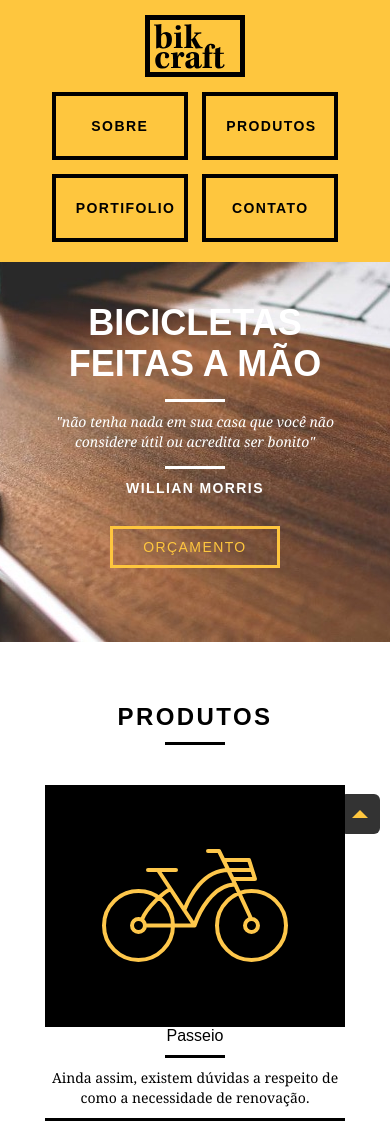
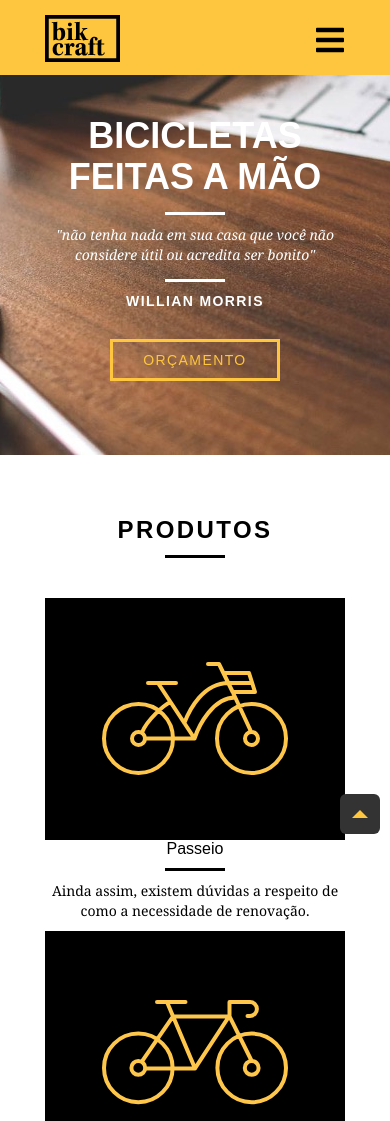
Before and after one commit to LeonardoCalazans/Bikcraft, a PHP site: page / in a window 390 px wide. Shown: the top 1121 px of the page. Run offline with PHP 8.4, Linux system fonts and the light colour scheme; some libraries are stand-ins or nearby versions.

Commit message:
button hambuguer menu mobile

```diff
--- a/contato.html
+++ b/contato.html
@@ -12,6 +12,8 @@
 	<link rel="stylesheet" href="css/style.css">
 	<link rel="stylesheet" href="css/contato.css">
 	<link rel="stylesheet" href="css/responsivo.css">
+	<link rel="stylesheet" href="https://use.fontawesome.com/releases/v5.2.0/css/all.css"
+		integrity="sha384-hWVjflwFxL6sNzntih27bfxkr27PmbbK/iSvJ+a4+0owXq79v+lsFkW54bOGbiDQ" crossorigin="anonymous">
 	<script>document.documentElement.classList.add("js");</script>
 </head>
 
@@ -22,6 +24,8 @@
 			<a href="index.html" class="grid-4">
 				<img src="img/bikcraft.svg" alt="Bikcraft">
 			</a>
+			<button style="display: none;" class="header_btnMenu"> <i class="fas fa-bars fa-2x"></i> <span
+					class="sr-only">Menu</span></button>
 			<nav class="grid-12 header_nav">
 				<ul>
 					<li><a href="sobre.html">Sobre</a></li>
--- a/css/responsivo.css
+++ b/css/responsivo.css
@@ -54,9 +54,27 @@
     position: relative;
     padding-bottom: 0px;
   }
+  .header_btnMenu {
+    width: 73%;
+    display: block;
+    margin: 0;
+    float: right;
+    padding-left: 190px;
+    background: transparent;
+    border: none;
+    height: 50px;
+  }
+  .header_btnMenu:focus {
+    box-shadow: 0 0 0 0;
+    border: 0 none;
+    outline: 0;
+  }
+  .header img {
+    width: 25%;
 
-  .header img {
-    margin: 0 auto 10px auto;
+    display: block;
+    float: left;
+    margin: 0;
   }
 
   .header_nav {
--- a/css/style.css
+++ b/css/style.css
@@ -1,4 +1,7 @@
 /* Estilos gerais */
+html {
+  scroll-behavior: smooth;
+}
 body {
   font-family: Arial, Helvetica, sans-serif;
 }
@@ -22,7 +25,16 @@ img {
   display: block;
   max-width: 100%;
 }
-
+.header_btnMenu {
+  display: none;
+}
+.header__btnMenu {
+  float: right;
+  margin: 1.5em;
+  background: transparent;
+  border: none;
+  font-size: 14px;
+}
 .btn {
   border: 3px solid #fec63e;
   padding: 10px 30px;
@@ -395,6 +407,7 @@ img {
   -webkit-border-radius: 6px;
   -moz-border-radius: 6px;
   border-radius: 6px;
+  z-index: 10;
 }
 #irtopo span {
   content: "▲";
@@ -475,3 +488,7 @@ img {
   transform: none;
   transition: opacity 800ms, transform 800ms;
 }
+
+.js .header_nav {
+  transition: max-height 1s;
+}
--- a/index.html
+++ b/index.html
@@ -10,6 +10,8 @@
     <link rel="stylesheet" href="css/grid.css">
     <link rel="stylesheet" href="css/style.css">
     <link rel="stylesheet" href="css/responsivo.css">
+    <link rel="stylesheet" href="https://use.fontawesome.com/releases/v5.2.0/css/all.css"
+        integrity="sha384-hWVjflwFxL6sNzntih27bfxkr27PmbbK/iSvJ+a4+0owXq79v+lsFkW54bOGbiDQ" crossorigin="anonymous">
     <script>document.documentElement.classList.add("js");</script>
     <!-- class aplicada no html para caso ocorra um erro JS não suma com os dados da pagina -->
 
@@ -21,6 +23,9 @@
             <a href="index.html" class="grid-4">
                 <img src="img/bikcraft.svg" alt="Bickcraft">
             </a>
+            <button style="display: none;" class="header_btnMenu"> <i class="fas fa-bars fa-2x"></i> <span
+                    class="sr-only">Menu</span></button>
+
             <nav class="grid-12 header_nav">
                 <ul>
                     <li><a href="sobre.html">Sobre</a></li>
--- a/js/irtopo.js
+++ b/js/irtopo.js
@@ -1,21 +1,24 @@
-const backTop = document.getElementById('#irtopo');
+document.addEventListener("DOMContentLoaded", function () {
+    const backTop = document.getElementById('#irtopo');
+    document.getElementById(backTop).addEventListener("click", window.top);
+});
 
-$(document).ready(function () {
-    console.log("ready");
-    backTop.style.display = "none";
+// $(document).ready(function () {
+//     console.log("ready");
+//     backTop.style.display = "none";
 
-    $("body").scroll(function () {
-        if ($(this).scrollTop() == 0) {
-            backTop.style.display = "none";
-        } else {
-            backTop.style.display = "block";
-        }
-    });
+//     $("body").scroll(function () {
+//         if ($(this).scrollTop() == 0) {
+//             backTop.style.display = "none";
+//         } else {
+//             backTop.style.display = "block";
+//         }
+//     });
 
-    $(document).ready(function () {
-        $(backTop).click(function () {
-            $('html, body').animate({ scrollTop: 0 }, 800);
-            return false;
-        });
-    })
-})
+//     $(document).ready(function () {
+//         $(backTop).click(function () {
+//             $('html, body').animate({ scrollTop: 0 }, 800);
+//             return false;
+//         });
+//     })
+// })
--- a/js/script.js
+++ b/js/script.js
@@ -27,3 +27,86 @@ if (window.SimpleForm) {
 		sucesso: "<div id='form-sucesso'><h2>Formulário enviado com sucesso</h2><p>Em breve eu entro em contato com você.</p></div>", // mensagem de sucesso
 	});
 }
+// BTN menu amburguer mobile
+function Menu(config) {
+	this.nav = (typeof config.container === 'string') ? document.querySelector(config.container) : config.container
+
+	this.btn = (typeof config.toggleBtn === 'string') ? document.querySelector(config.toggleBtn) : config.toggleBtn
+
+	this.maxWidth = config.widthEnabled || false;
+
+	var _opened = false;
+	var _this = this;
+
+	this.btn.removeAttribute('style')
+	//closeMenu()
+
+	if (this.maxWidth) {
+		window.addEventListener('resize', e => {
+			if (window.innerWidth > _this.maxWidth) {
+				_this.nav.removeAttribute('style')
+				_opened = true;
+			} else if (!this.nav.getAttribute('style')) {
+				closeMenu();
+			}
+		})
+
+		if (window.innerWidth <= _this.maxWidth) {
+			closeMenu();
+		}
+	}
+
+	this.btn.addEventListener('click', openOrClose)
+
+	function openOrClose() {
+		if (!_opened) {
+			openMenu()
+		} else {
+			closeMenu()
+		}
+	}
+
+	function openMenu() {
+		var _top = _this.nav.getBoundingClientRect().top + 'px'
+
+		var _style = {
+			maxHeight: 'calc(100vh - ' + _top + ' )',
+			overflow: 'hidden'
+		}
+
+		applyStyleToNav(_style)
+
+		_opened = true;
+	}
+
+	function applyStyleToNav(_style) {
+		Object.keys(_style).forEach(stl => {
+			_this.nav.style[stl] = _style[stl]
+		})
+	}
+
+	function closeMenu() {
+		var _style = {
+			maxHeight: '0px',
+			overflow: 'hidden'
+		}
+
+		applyStyleToNav(_style)
+
+		_opened = false;
+	}
+
+}
+
+(function () {
+	var $body = document.querySelector('body');
+	$body.classList.remove('no-js')
+	$body.classList.add('js')
+
+
+	var menu = new Menu({
+		container: '.header_nav',
+		toggleBtn: '.header_btnMenu',
+		widthEnabled: 787
+	})
+})()
--- a/portfolio.html
+++ b/portfolio.html
@@ -12,6 +12,8 @@
 	<link rel="stylesheet" href="css/style.css">
 	<link rel="stylesheet" href="css/portfolio.css">
 	<link rel="stylesheet" href="css/responsivo.css">
+	<link rel="stylesheet" href="https://use.fontawesome.com/releases/v5.2.0/css/all.css"
+		integrity="sha384-hWVjflwFxL6sNzntih27bfxkr27PmbbK/iSvJ+a4+0owXq79v+lsFkW54bOGbiDQ" crossorigin="anonymous">
 	<script>document.documentElement.classList.add("js");</script>
 </head>
 
@@ -22,6 +24,8 @@
 			<a href="index.html" class="grid-4">
 				<img src="img/bikcraft.svg" alt="Bikcraft">
 			</a>
+			<button style="display: none;" class="header_btnMenu"> <i class="fas fa-bars fa-2x"></i> <span
+					class="sr-only">Menu</span></button>
 			<nav class="grid-12 header_nav">
 				<ul>
 					<li><a href="sobre.html">Sobre</a></li>
--- a/produtos.html
+++ b/produtos.html
@@ -11,6 +11,8 @@
     <link rel="stylesheet" href="css/style.css">
     <link rel="stylesheet" href="css/produtos.css">
     <link rel="stylesheet" href="css/responsivo.css">
+    <link rel="stylesheet" href="https://use.fontawesome.com/releases/v5.2.0/css/all.css"
+        integrity="sha384-hWVjflwFxL6sNzntih27bfxkr27PmbbK/iSvJ+a4+0owXq79v+lsFkW54bOGbiDQ" crossorigin="anonymous">
     <script>document.documentElement.classList.add("js");</script>
 </head>
 
@@ -20,6 +22,8 @@
             <a href="index.html" class="grid-4">
                 <img src="img/bikcraft.svg" alt="Bickcraft">
             </a>
+            <button style="display: none;" class="header_btnMenu"> <i class="fas fa-bars fa-2x"></i> <span
+                    class="sr-only">Menu</span></button>
             <nav class="grid-12 header_nav">
                 <ul>
                     <li><a href="sobre.html">Sobre</a></li>
--- a/sobre.html
+++ b/sobre.html
@@ -11,6 +11,8 @@
     <link rel="stylesheet" href="css/style.css">
     <link rel="stylesheet" href="css/sobre.css">
     <link rel="stylesheet" href="css/responsivo.css">
+    <link rel="stylesheet" href="https://use.fontawesome.com/releases/v5.2.0/css/all.css"
+        integrity="sha384-hWVjflwFxL6sNzntih27bfxkr27PmbbK/iSvJ+a4+0owXq79v+lsFkW54bOGbiDQ" crossorigin="anonymous">
     <script>document.documentElement.classList.add("js");</script>
 </head>
 
@@ -20,6 +22,9 @@
             <a href="index.html" class="grid-4">
                 <img src="img/bikcraft.svg" alt="Bikcraft">
             </a>
+            <button style="display: none;" class="header_btnMenu"> <i class="fas fa-bars fa-2x"></i> <span
+                    class="sr-only">Menu</span></button>
+
             <nav class="grid-12 header_nav">
                 <ul>
                     <li><a href="sobre.html" class="menu_ativo">Sobre</a></li>
```
